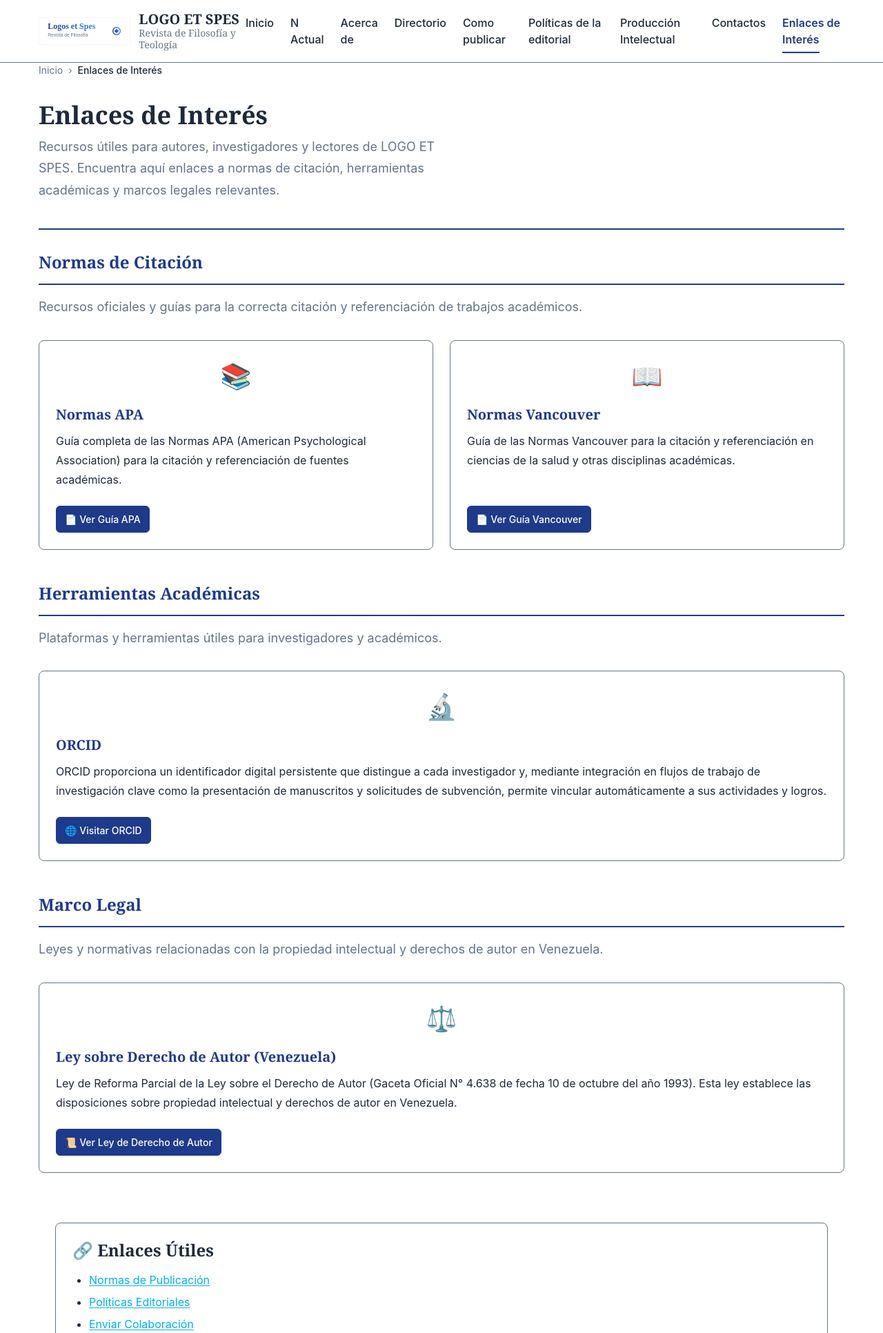
After one commit to refo44/demo-revistalogos, a PHP site: page /page-enlaces.html in a window 1280 px wide. The commit adds this page. Shown: the top 1932 px of the page at 69% size. Run offline with PHP 8.4, Linux system fonts and the light colour scheme.

Commit message:
refactor: Update links for "Producción Intelectual" across multiple pages
- Replace all instances of "page-produccion.html" with "archive-issue.html" in various HTML files to ensure consistent navigation.
- Introduce a new page "page-enlaces.html" for useful links related to authors and readers, enhancing resource accessibility.
- Add CSS styles for the new links page to improve layout and user experience.

```diff
--- a/archive-article.html
+++ b/archive-article.html
@@ -62,7 +62,7 @@
                   <a href="page-politicas.html" class="nav__link">Políticas de la editorial</a>
                 </li>
                 <li class="nav__item">
-                  <a href="page-produccion.html" class="nav__link">Producción Intelectual</a>
+                  <a href="archive-issue.html" class="nav__link">Producción Intelectual</a>
                 </li>
                 <li class="nav__item">
                   <a href="page-contacto.html" class="nav__link">Contactos</a>
--- a/archive-issue.html
+++ b/archive-issue.html
@@ -62,7 +62,7 @@
                   <a href="page-politicas.html" class="nav__link">Políticas de la editorial</a>
                 </li>
                 <li class="nav__item">
-                  <a href="page-produccion.html" class="nav__link">Producción Intelectual</a>
+                  <a href="archive-issue.html" class="nav__link">Producción Intelectual</a>
                 </li>
                 <li class="nav__item">
                   <a href="page-contacto.html" class="nav__link">Contactos</a>
--- a/assets/css/pages.css
+++ b/assets/css/pages.css
@@ -1937,3 +1937,87 @@
     font-size: var(--font-size-lg);
   }
 }
+
+/* Enlaces de Interés Page */
+.links-section {
+  margin-bottom: var(--space-12);
+}
+
+.links-section h2 {
+  color: var(--color-primary);
+  font-size: var(--font-size-2xl);
+  margin-bottom: var(--space-4);
+  padding-bottom: var(--space-4);
+  border-bottom: var(--border-width-thick) solid var(--color-primary);
+}
+
+.section-intro {
+  color: var(--color-text-muted);
+  font-size: var(--font-size-lg);
+  margin-bottom: var(--space-8);
+  line-height: var(--line-height-relaxed);
+}
+
+.links-grid {
+  display: grid;
+  grid-template-columns: repeat(auto-fit, minmax(300px, 1fr));
+  gap: var(--space-6);
+  margin-bottom: var(--space-8);
+}
+
+.link-card {
+  background-color: var(--color-bg-primary);
+  border: var(--border-width) solid var(--color-secondary);
+  border-radius: var(--border-radius-lg);
+  padding: var(--space-6);
+  transition: transform var(--transition-normal), box-shadow var(--transition-normal);
+  display: flex;
+  flex-direction: column;
+}
+
+.link-card:hover {
+  transform: translateY(-4px);
+  box-shadow: var(--shadow-md);
+  border-color: var(--color-primary);
+}
+
+.link-card__icon {
+  font-size: var(--font-size-4xl);
+  margin-bottom: var(--space-4);
+  text-align: center;
+}
+
+.link-card__title {
+  color: var(--color-primary);
+  font-size: var(--font-size-xl);
+  margin-bottom: var(--space-3);
+  font-weight: var(--font-weight-semibold);
+}
+
+.link-card__description {
+  color: var(--color-text-primary);
+  line-height: var(--line-height-relaxed);
+  margin-bottom: var(--space-6);
+  flex-grow: 1;
+}
+
+.link-card .btn {
+  align-self: flex-start;
+  margin-top: auto;
+}
+
+/* Responsive para enlaces */
+@media (max-width: 768px) {
+  .links-grid {
+    grid-template-columns: 1fr;
+    gap: var(--space-4);
+  }
+
+  .links-section h2 {
+    font-size: var(--font-size-xl);
+  }
+
+  .link-card {
+    padding: var(--space-4);
+  }
+}
--- a/assets/css/tokens.css
+++ b/assets/css/tokens.css
@@ -23,7 +23,7 @@
   --color-text-inverse: #ffffff;    /* Texto sobre fondos oscuros o botones primarios */
 
   /* Colores de enlaces */
-  --color-link: var(--color-primary);  /* Color de enlace estándar */
+  --color-link: #00b0f0;  /* Azul celeste para enlaces */
 
   /* Tipografías del sistema */
   --font-family-primary: -apple-system, BlinkMacSystemFont, 'Segoe UI', Roboto, 'Helvetica Neue', Arial, sans-serif;
--- a/blog-index.html
+++ b/blog-index.html
@@ -62,7 +62,7 @@
                   <a href="page-politicas.html" class="nav__link">Políticas de la editorial</a>
                 </li>
                 <li class="nav__item">
-                  <a href="page-produccion.html" class="nav__link">Producción Intelectual</a>
+                  <a href="archive-issue.html" class="nav__link">Producción Intelectual</a>
                 </li>
                 <li class="nav__item">
                   <a href="page-contacto.html" class="nav__link">Contactos</a>
--- a/index.html
+++ b/index.html
@@ -120,7 +120,7 @@
                   <a href="page-politicas.html" class="nav__link">Políticas de la editorial</a>
               </li>
               <li class="nav__item">
-                  <a href="page-produccion.html" class="nav__link">Producción Intelectual</a>
+                  <a href="archive-issue.html" class="nav__link">Producción Intelectual</a>
               </li>
               <li class="nav__item">
                   <a href="page-contacto.html" class="nav__link">Contactos</a>
--- a/page-acerca.html
+++ b/page-acerca.html
@@ -62,7 +62,7 @@
                   <a href="page-politicas.html" class="nav__link">Políticas de la editorial</a>
                 </li>
                 <li class="nav__item">
-                  <a href="page-produccion.html" class="nav__link">Producción Intelectual</a>
+                  <a href="archive-issue.html" class="nav__link">Producción Intelectual</a>
                 </li>
                 <li class="nav__item">
                   <a href="page-contacto.html" class="nav__link">Contactos</a>
--- a/page-comite.html
+++ b/page-comite.html
@@ -85,7 +85,7 @@
                   <a href="page-politicas.html" class="nav__link">Políticas de la editorial</a>
                 </li>
                 <li class="nav__item">
-                  <a href="page-produccion.html" class="nav__link">Producción Intelectual</a>
+                  <a href="archive-issue.html" class="nav__link">Producción Intelectual</a>
                 </li>
                 <li class="nav__item">
                   <a href="page-contacto.html" class="nav__link">Contactos</a>
--- a/page-contacto.html
+++ b/page-contacto.html
@@ -84,7 +84,7 @@
                   <a href="page-politicas.html" class="nav__link">Políticas de la editorial</a>
                 </li>
                 <li class="nav__item">
-                  <a href="page-produccion.html" class="nav__link">Producción Intelectual</a>
+                  <a href="archive-issue.html" class="nav__link">Producción Intelectual</a>
                 </li>
                 <li class="nav__item">
                   <a href="page-contacto.html" class="nav__link">Contactos</a>
--- /dev/null
+++ b/page-enlaces.html
@@ -0,0 +1,299 @@
+<!DOCTYPE html>
+<html lang="es">
+<head>
+    <meta charset="UTF-8">
+    <meta name="viewport" content="width=device-width, initial-scale=1.0">
+    <title>Enlaces de Interés | LOGO ET SPES</title>
+    <meta name="description" content="Enlaces de interés para autores y lectores de LOGO ET SPES. Normas APA, Vancouver, ORCID, Ley de Derecho de Autor y más recursos útiles.">
+    <meta name="keywords" content="enlaces útiles, normas APA, normas Vancouver, ORCID, derecho de autor, recursos académicos">
+    <meta name="author" content="CENFISS - Centro de Filosofía para la Investigación Stanislao Strba">
+
+    <!-- Canonical URL -->
+    <link rel="canonical" href="https://refo44.github.io/demo-revistalogos/page-enlaces.html">
+
+    <!-- Favicon -->
+    <link rel="icon" type="image/svg+xml" href="assets/img/favicon.svg">
+
+    <!-- Styles -->
+    <link rel="stylesheet" href="assets/css/main.css">
+
+    <!-- JSON-LD para SEO -->
+    <script type="application/ld+json">
+    {
+      "@context": "https://schema.org",
+      "@type": "WebPage",
+      "name": "Enlaces de Interés - LOGO ET SPES",
+      "description": "Enlaces de interés para autores y lectores de LOGO ET SPES. Normas APA, Vancouver, ORCID, Ley de Derecho de Autor y más recursos útiles.",
+      "url": "https://refo44.github.io/demo-revistalogos/page-enlaces.html",
+      "isPartOf": {
+        "@type": "WebSite",
+        "name": "LOGO ET SPES",
+        "url": "https://refo44.github.io/demo-revistalogos/"
+      }
+    }
+    </script>
+</head>
+<body>
+    <!-- Skip Link -->
+    <a href="#main-content" class="skip-link">Saltar al contenido principal</a>
+
+    <!-- Header -->
+    <header class="header" role="banner">
+      <div class="container">
+        <div class="header__inner">
+          <a href="index.html" class="header__logo">
+            <img src="assets/img/logo-revista.svg" alt="LOGO ET SPES" class="header__logo-img">
+            <div class="header__logo-text">
+              <div>LOGO ET SPES</div>
+              <div class="header__logo-subtitle">Revista de Filosofía y Teología</div>
+            </div>
+          </a>
+
+          <nav class="nav" role="navigation" aria-label="Navegación principal">
+            <button class="nav__toggle" aria-expanded="false" aria-controls="main-nav">
+              <span class="nav__toggle-icon nav__toggle-icon--open" aria-hidden="true">☰</span>
+              <span class="nav__toggle-icon nav__toggle-icon--close" aria-hidden="true">✕</span>
+              <span class="visually-hidden">Menú</span>
+            </button>
+
+            <div class="nav__container">
+              <!-- Main Navigation Row -->
+              <ul class="nav__list nav__list--main" id="main-nav">
+                <li class="nav__item">
+                  <a href="index.html" class="nav__link">Inicio</a>
+                </li>
+                <li class="nav__item">
+                  <a href="single-issue.html" class="nav__link">N Actual</a>
+                </li>
+                <li class="nav__item">
+                  <a href="page-acerca.html" class="nav__link">Acerca de</a>
+                </li>
+                <li class="nav__item">
+                  <a href="page-comite.html" class="nav__link">Directorio</a>
+                </li>
+                <li class="nav__item">
+                  <a href="page-enviar-colaboracion.html" class="nav__link">Como publicar</a>
+                </li>
+                <li class="nav__item">
+                  <a href="page-politicas.html" class="nav__link">Políticas de la editorial</a>
+                </li>
+                <li class="nav__item">
+                  <a href="archive-issue.html" class="nav__link">Producción Intelectual</a>
+                </li>
+                <li class="nav__item">
+                  <a href="page-contacto.html" class="nav__link">Contactos</a>
+                </li>
+                <li class="nav__item">
+                  <a href="page-enlaces.html" class="nav__link" aria-current="page">Enlaces de Interés</a>
+                </li>
+              </ul>
+            </div>
+          </nav>
+        </div>
+      </div>
+    </header>
+
+    <main id="main-content" class="main-content">
+        <div class="container">
+            <!-- Breadcrumbs -->
+            <nav class="breadcrumbs" aria-label="Migas de pan">
+              <ol class="breadcrumbs__list">
+                <li class="breadcrumbs__item">
+                  <a href="index.html" class="breadcrumbs__link">Inicio</a>
+                </li>
+                <li class="breadcrumbs__item">
+                  <span class="breadcrumbs__current">Enlaces de Interés</span>
+                </li>
+              </ol>
+            </nav>
+
+            <!-- Page Header -->
+            <header class="archive-header">
+                <h1 class="archive-header__title">Enlaces de Interés</h1>
+                <p class="archive-header__description">
+                    Recursos útiles para autores, investigadores y lectores de LOGO ET SPES. Encuentra aquí enlaces a normas de citación, herramientas académicas y marcos legales relevantes.
+                </p>
+            </header>
+
+            <div class="content-layout">
+                <div class="content-main">
+                    <!-- Enlaces de Normas de Citación -->
+                    <section class="links-section">
+                        <h2>Normas de Citación</h2>
+                        <p class="section-intro">Recursos oficiales y guías para la correcta citación y referenciación de trabajos académicos.</p>
+
+                        <div class="links-grid">
+                            <div class="link-card">
+                                <div class="link-card__icon">📚</div>
+                                <h3 class="link-card__title">Normas APA</h3>
+                                <p class="link-card__description">
+                                    Guía completa de las Normas APA (American Psychological Association) para la citación y referenciación de fuentes académicas.
+                                </p>
+                                <a href="https://www.fing.edu.uy/sites/default/files/2021-09/Gu%C3%ADa%20Normas%20APA%202021.pdf"
+                                   class="btn btn--primary btn--small"
+                                   target="_blank"
+                                   rel="noopener noreferrer">
+                                    📄 Ver Guía APA
+                                </a>
+                            </div>
+
+                            <div class="link-card">
+                                <div class="link-card__icon">📖</div>
+                                <h3 class="link-card__title">Normas Vancouver</h3>
+                                <p class="link-card__description">
+                                    Guía de las Normas Vancouver para la citación y referenciación en ciencias de la salud y otras disciplinas académicas.
+                                </p>
+                                <a href="https://bibliotecas.ucn.cl/wp-content/uploads/2021/06/GuiaVancouver.pdf"
+                                   class="btn btn--primary btn--small"
+                                   target="_blank"
+                                   rel="noopener noreferrer">
+                                    📄 Ver Guía Vancouver
+                                </a>
+                            </div>
+                        </div>
+                    </section>
+
+                    <!-- Herramientas Académicas -->
+                    <section class="links-section">
+                        <h2>Herramientas Académicas</h2>
+                        <p class="section-intro">Plataformas y herramientas útiles para investigadores y académicos.</p>
+
+                        <div class="links-grid">
+                            <div class="link-card">
+                                <div class="link-card__icon">🔬</div>
+                                <h3 class="link-card__title">ORCID</h3>
+                                <p class="link-card__description">
+                                    ORCID proporciona un identificador digital persistente que distingue a cada investigador y, mediante integración en flujos de trabajo de investigación clave como la presentación de manuscritos y solicitudes de subvención, permite vincular automáticamente a sus actividades y logros.
+                                </p>
+                                <a href="https://orcid.org/"
+                                   class="btn btn--primary btn--small"
+                                   target="_blank"
+                                   rel="noopener noreferrer">
+                                    🌐 Visitar ORCID
+                                </a>
+                            </div>
+                        </div>
+                    </section>
+
+                    <!-- Marco Legal -->
+                    <section class="links-section">
+                        <h2>Marco Legal</h2>
+                        <p class="section-intro">Leyes y normativas relacionadas con la propiedad intelectual y derechos de autor en Venezuela.</p>
+
+                        <div class="links-grid">
+                            <div class="link-card">
+                                <div class="link-card__icon">⚖️</div>
+                                <h3 class="link-card__title">Ley sobre Derecho de Autor (Venezuela)</h3>
+                                <p class="link-card__description">
+                                    Ley de Reforma Parcial de la Ley sobre el Derecho de Autor (Gaceta Oficial N° 4.638 de fecha 10 de octubre del año 1993). Esta ley establece las disposiciones sobre propiedad intelectual y derechos de autor en Venezuela.
+                                </p>
+                                <a href="https://www.asambleanacional.gob.ve/leyes/sancionadas/ley-de-reforma-parcial-de-la-ley-sobre-el-derecho-de-autor"
+                                   class="btn btn--primary btn--small"
+                                   target="_blank"
+                                   rel="noopener noreferrer">
+                                    📜 Ver Ley de Derecho de Autor
+                                </a>
+                            </div>
+                        </div>
+                    </section>
+                </div>
+
+                <aside class="sidebar">
+                    <div class="card">
+                        <h3>🔗 Enlaces Útiles</h3>
+                        <ul>
+                            <li><a href="page-normas.html">Normas de Publicación</a></li>
+                            <li><a href="page-politicas.html">Políticas Editoriales</a></li>
+                            <li><a href="page-enviar-colaboracion.html">Enviar Colaboración</a></li>
+                            <li><a href="page-comite.html">Comité Editorial</a></li>
+                            <li><a href="page-acerca.html">Acerca de la Revista</a></li>
+                            <li><a href="page-contacto.html">Contacto</a></li>
+                        </ul>
+                    </div>
+
+                    <div class="card">
+                        <h3>📋 Información de la Revista</h3>
+                        <dl>
+                            <dt>ISSN:</dt>
+                            <dd>1234-5678</dd>
+
+                            <dt>DOI:</dt>
+                            <dd>10.1234/les</dd>
+
+                            <dt>Frecuencia:</dt>
+                            <dd>Anual</dd>
+
+                            <dt>Idioma:</dt>
+                            <dd>Español</dd>
+
+                            <dt>Acceso:</dt>
+                            <dd>Abierto</dd>
+
+                            <dt>Licencia:</dt>
+                            <dd>CC BY 4.0</dd>
+                        </dl>
+                    </div>
+
+                    <div class="card">
+                        <h3>🏛️ CENFISS</h3>
+                        <p>Centro de Filosofía para la Investigación Stanislao Strba</p>
+                        <p><strong>Ubicación:</strong> Estado de Carabobo, Valencia, Venezuela</p>
+                        <a href="https://cenfiss.net" target="_blank" rel="noopener noreferrer" class="btn btn--small">Visitar Web</a>
+                    </div>
+                </aside>
+            </div>
+        </div>
+    </main>
+
+    <!-- Footer -->
+    <footer class="footer" role="contentinfo">
+      <div class="container">
+        <div class="footer__inner">
+          <div class="footer__section">
+            <h3>Logos et Spes</h3>
+            <p>Revista de Filosofía del Centro de Estudios Filosóficos y Sociales (CENFISS)</p>
+            <p><strong>ISSN:</strong> 1234-5678<br>
+            <strong>DOI:</strong> 10.1234/les</p>
+          </div>
+
+          <div class="footer__section">
+            <h3>Enlaces Rápidos</h3>
+            <ul class="footer__list">
+              <li><a href="single-issue.html" class="footer__link">Número Actual</a></li>
+              <li><a href="archive-issue.html" class="footer__link">Archivos</a></li>
+              <li><a href="archive-article.html" class="footer__link">Artículos</a></li>
+              <li><a href="page-enviar-colaboracion.html" class="footer__link">Enviar Colaboración</a></li>
+              <li><a href="search.html" class="footer__link">Búsqueda</a></li>
+            </ul>
+          </div>
+
+          <div class="footer__section">
+            <h3>Normas Editoriales</h3>
+            <ul class="footer__list">
+              <li><a href="page-normas.html" class="footer__link">Normas de Publicación</a></li>
+              <li><a href="page-etica.html" class="footer__link">Ética Editorial</a></li>
+              <li><a href="page-politicas.html" class="footer__link">Políticas</a></li>
+              <li><a href="page-comite.html" class="footer__link">Comité Editorial</a></li>
+            </ul>
+          </div>
+
+          <div class="footer__section">
+            <h3>Contacto</h3>
+            <p><strong>CENFISS</strong><br>
+            Centro de Estudios Filosóficos y Sociales</p>
+            <p>Email: <a href="mailto:revista@cenfiss.net" class="footer__link">revista@cenfiss.net</a><br>
+            Web: <a href="https://cenfiss.net" class="footer__link" target="_blank" rel="noopener noreferrer">cenfiss.net</a></p>
+          </div>
+        </div>
+
+        <div class="footer__bottom">
+          <p>&copy; 2025 CENFISS - Centro de Estudios Filosóficos y Sociales. Todos los derechos reservados.</p>
+          <p>Esta revista está bajo una <a href="https://creativecommons.org/licenses/by/4.0/" target="_blank" rel="noopener noreferrer">Licencia Creative Commons Atribución 4.0 Internacional</a>.</p>
+        </div>
+      </div>
+    </footer>
+
+    <!-- JavaScript -->
+    <script src="assets/js/main.js"></script>
+</body>
+</html>
--- a/page-enviar-colaboracion.html
+++ b/page-enviar-colaboracion.html
@@ -78,7 +78,7 @@
                   <a href="page-politicas.html" class="nav__link">Políticas de la editorial</a>
                 </li>
                 <li class="nav__item">
-                  <a href="page-produccion.html" class="nav__link">Producción Intelectual</a>
+                  <a href="archive-issue.html" class="nav__link">Producción Intelectual</a>
                 </li>
                 <li class="nav__item">
                   <a href="page-contacto.html" class="nav__link">Contactos</a>
--- a/page-normas.html
+++ b/page-normas.html
@@ -78,7 +78,7 @@
                   <a href="page-politicas.html" class="nav__link">Políticas de la editorial</a>
                 </li>
                 <li class="nav__item">
-                  <a href="page-produccion.html" class="nav__link">Producción Intelectual</a>
+                  <a href="archive-issue.html" class="nav__link">Producción Intelectual</a>
                 </li>
                 <li class="nav__item">
                   <a href="page-contacto.html" class="nav__link">Contactos</a>
--- a/page-politicas.html
+++ b/page-politicas.html
@@ -78,7 +78,7 @@
                   <a href="page-politicas.html" class="nav__link" aria-current="page">Políticas de la editorial</a>
                 </li>
                 <li class="nav__item">
-                  <a href="page-produccion.html" class="nav__link">Producción Intelectual</a>
+                  <a href="archive-issue.html" class="nav__link">Producción Intelectual</a>
                 </li>
                 <li class="nav__item">
                   <a href="page-contacto.html" class="nav__link">Contactos</a>
--- a/page-revista.html
+++ b/page-revista.html
@@ -81,7 +81,7 @@
                   <a href="page-politicas.html" class="nav__link">Políticas de la editorial</a>
                 </li>
                 <li class="nav__item">
-                  <a href="page-produccion.html" class="nav__link">Producción Intelectual</a>
+                  <a href="archive-issue.html" class="nav__link">Producción Intelectual</a>
                 </li>
                 <li class="nav__item">
                   <a href="page-contacto.html" class="nav__link">Contactos</a>
--- a/single-article.html
+++ b/single-article.html
@@ -123,7 +123,7 @@
                   <a href="page-politicas.html" class="nav__link">Políticas de la editorial</a>
                 </li>
                 <li class="nav__item">
-                  <a href="page-produccion.html" class="nav__link">Producción Intelectual</a>
+                  <a href="archive-issue.html" class="nav__link">Producción Intelectual</a>
                 </li>
                 <li class="nav__item">
                   <a href="page-contacto.html" class="nav__link">Contactos</a>
--- a/single-issue.html
+++ b/single-issue.html
@@ -89,7 +89,7 @@
                   <a href="page-politicas.html" class="nav__link">Políticas de la editorial</a>
                 </li>
                 <li class="nav__item">
-                  <a href="page-produccion.html" class="nav__link">Producción Intelectual</a>
+                  <a href="archive-issue.html" class="nav__link">Producción Intelectual</a>
                 </li>
                 <li class="nav__item">
                   <a href="page-contacto.html" class="nav__link">Contactos</a>
--- a/single-post.html
+++ b/single-post.html
@@ -62,7 +62,7 @@
                   <a href="page-politicas.html" class="nav__link">Políticas de la editorial</a>
                 </li>
                 <li class="nav__item">
-                  <a href="page-produccion.html" class="nav__link">Producción Intelectual</a>
+                  <a href="archive-issue.html" class="nav__link">Producción Intelectual</a>
                 </li>
                 <li class="nav__item">
                   <a href="page-contacto.html" class="nav__link">Contactos</a>
```
Also changed, not shown: 1 other file. Lines whose indentation alone changed are shown as unchanged.
